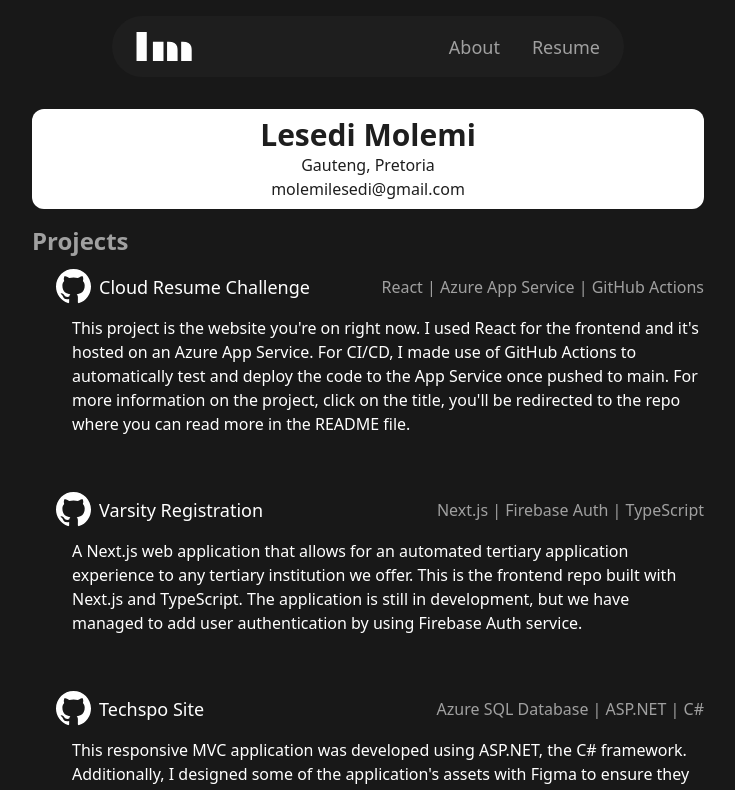
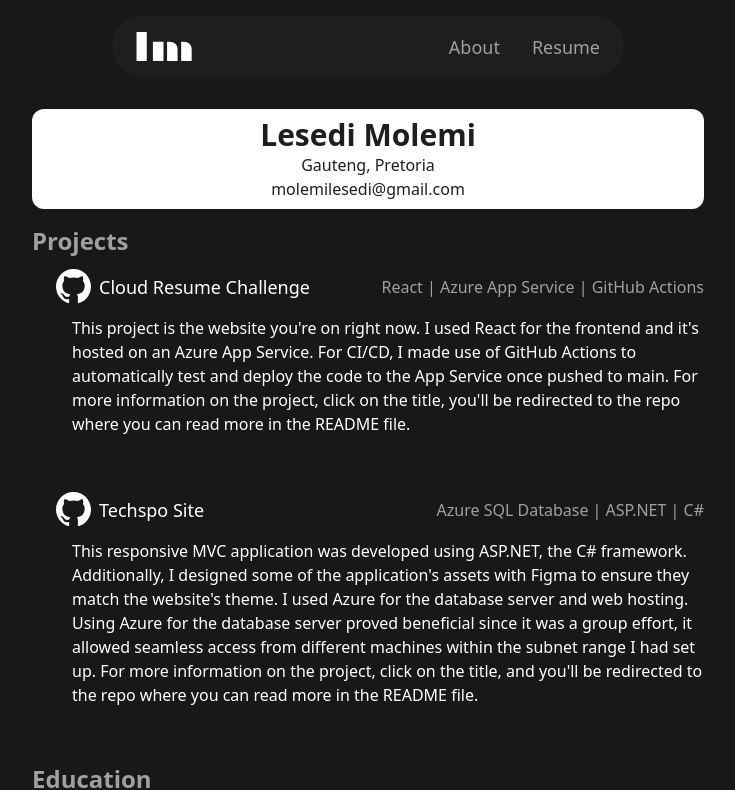
Before and after one commit to Lesmol/personal-portfolio, a React (Vite) app: page /resume in a window 1280 px wide. Shown: the top 790 px of the page, without its empty margins (272-1007 px from the left). Built offline with nearby package versions, Linux system fonts and the light colour scheme.

Commit message:
Removed varsity registration project

```diff
--- a/src/Components/Home/ProjectsSummary.tsx
+++ b/src/Components/Home/ProjectsSummary.tsx
@@ -12,10 +12,6 @@
         link="https://github.com/Lesmol/CloudResumeChallenge_AWS"
       />
       <LinkItem
-        title="Varsity Registration"
-        link="https://github.com/Lesmol/varsity_registration"
-      />
-      <LinkItem
         title="Techspo Website"
         link="https://github.com/Lesmol/Techspo_Website"
       />
--- a/src/Components/Resume/Project.tsx
+++ b/src/Components/Resume/Project.tsx
@@ -12,14 +12,6 @@
         it's hosted on an Azure App Service. For CI/CD, I made use of GitHub Actions to automatically
          test and deploy the code to the App Service once pushed to main. For more information on the project,
          click on the title, you'll be redirected to the repo where you can read more in the README file."
-      />
-      <ProjectInfo
-        title="Varsity Registration"
-        link="https://github.com/Lesmol/varsity_registration"
-        stack="Next.js | Firebase Auth | TypeScript"
-        description="A Next.js web application that allows for an automated tertiary application experience to any tertiary
-        institution we offer. This is the frontend repo built with Next.js and TypeScript. The application is still in
-        development, but we have managed to add user authentication by using Firebase Auth service."
       />
       <ProjectInfo
         title="Techspo Site"
```
